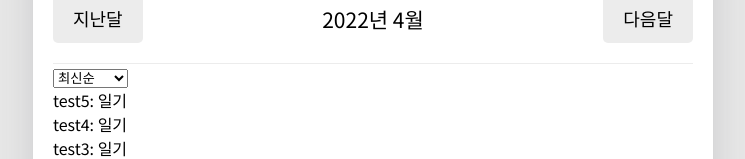
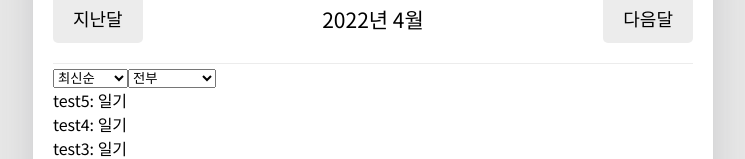
Before and after one commit to brightautumnsky/emotion-journal, a React (Create React App) app: page / in a window 1280 px wide. Shown: the part 303-462 px from the top of the page, without its empty margins (267-1012 px from the left). Built offline with nearby package versions, Linux system fonts and the light colour scheme.

Commit message:
changing list with emotion

```diff
--- a/src/App.js
+++ b/src/App.js
@@ -37,9 +37,9 @@ export const JournalDispatchContext = React.createContext();
 
 const testData = [
   { id: 1, emotion: 1, content: "test1: 일기", date: 1649579846175 },
-  { id: 2, emotion: 2, content: "test2: 일기", date: 1649579846176 },
-  { id: 3, emotion: 3, content: "test3: 일기", date: 1649579846177 },
-  { id: 4, emotion: 4, content: "test4: 일기", date: 1649579846178 },
+  { id: 2, emotion: 1, content: "test2: 일기", date: 1649579846176 },
+  { id: 3, emotion: 1, content: "test3: 일기", date: 1649579846177 },
+  { id: 4, emotion: 5, content: "test4: 일기", date: 1649579846178 },
   { id: 5, emotion: 5, content: "test5: 일기", date: 1649579846179 },
 ];
 
--- /dev/null
+++ b/src/Components/ControlMenu.js
@@ -0,0 +1,15 @@
+import React from "react";
+
+const ControlMenu = ({ value, onChange, optionList }) => {
+  return (
+    <select value={value} onChange={(e) => onChange(e.target.value)}>
+      {optionList.map((opt, id) => (
+        <option value={opt.value} key={id}>
+          {opt.name}
+        </option>
+      ))}
+    </select>
+  );
+};
+
+export default ControlMenu;
--- a/src/Components/JournalList.js
+++ b/src/Components/JournalList.js
@@ -1,25 +1,22 @@
-import React, { useState } from "react";
+import React, { useEffect, useState } from "react";
+import ControlMenu from "../Components/ControlMenu";
 
 const sortList = [
   { value: "latest", name: "최신순" },
   { value: "oldest", name: "오래된 순" },
 ];
 
-const ControlMenu = ({ value, onChange, optionList }) => {
-  return (
-    <select value={value} onChange={(e) => onChange(e.target.value)}>
-      {optionList.map((opt, id) => (
-        <option value={opt.value} key={id}>
-          {opt.name}
-        </option>
-      ))}
-    </select>
-  );
-};
+const filterList = [
+  { value: "all", name: "전부" },
+  { value: "good", name: "좋은 감정만" },
+  { value: "bad", name: "나쁜 감정만" },
+];
 
 const JournalList = ({ journalList }) => {
   const [sortType, setSortType] = useState("latest");
+  const [filterType, setFilterType] = useState("all");
 
+  // 정렬된 일기 리스트를 리턴하는 함수
   const getComputedJournalList = () => {
     const compare = (a, b) => {
       if (sortType === "latest") {
@@ -31,7 +28,22 @@ const JournalList = ({ journalList }) => {
 
     //   json화 시킨 후 다시 parse
     const copyList = JSON.parse(JSON.stringify(journalList));
-    const sortedList = copyList.sort(compare);
+
+    // 감정으로 필터링하는 함수
+    const getFilteredEmotion = (journal) => {
+      if (filterType === "good") {
+        return parseInt(journal.emotion) >= 3;
+      } else {
+        return parseInt(journal.emotion) < 3;
+      }
+    };
+
+    const filteredList =
+      filterType === "all"
+        ? copyList
+        : copyList.filter((journal) => getFilteredEmotion(journal));
+
+    const sortedList = filteredList.sort(compare);
 
     return sortedList;
   };
@@ -42,6 +54,11 @@ const JournalList = ({ journalList }) => {
         value={sortType}
         onChange={setSortType}
         optionList={sortList}
+      />
+      <ControlMenu
+        value={filterType}
+        onChange={setFilterType}
+        optionList={filterList}
       />
       {getComputedJournalList().map((journal) => (
         <div key={journal.id}>{journal.content}</div>
```
